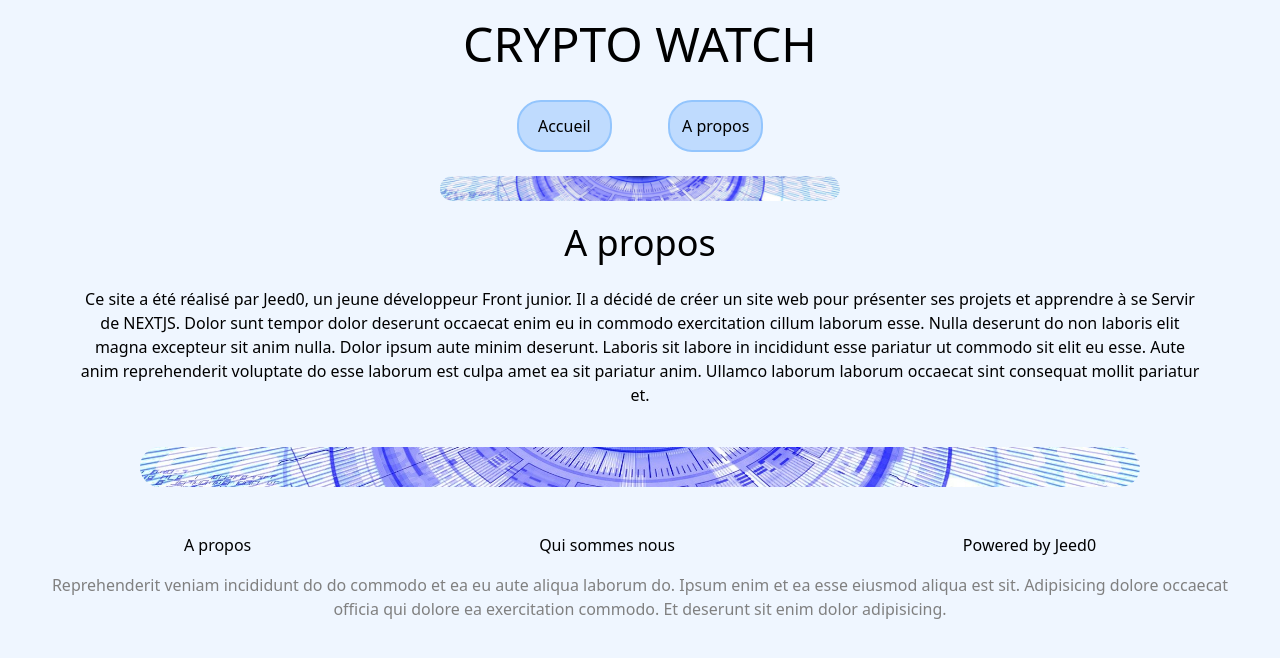
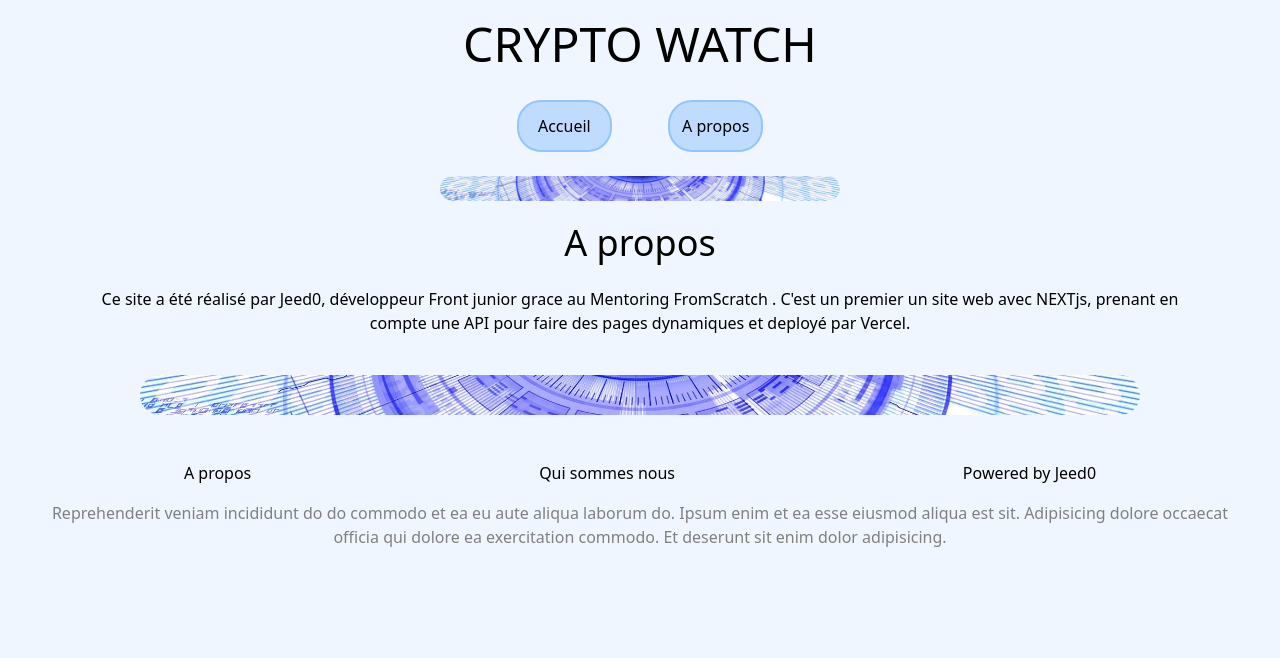
Before and after one commit to Jeed0/crypto-watch, a Next.js app: page /about in a window 1280 px wide. Shown: the top 658 px of the page. Built offline with nearby package versions, Linux system fonts and the light colour scheme.

Commit message:
mise à jour du texte

```diff
--- a/pages/about.js
+++ b/pages/about.js
@@ -6,9 +6,8 @@ export default function About() {
       <h1 className="text-4xl">A propos</h1>
       <br/>
         <p>
-            Ce site a été réalisé par Jeed0, un jeune développeur Front junior.
-            Il a décidé de créer un site web pour présenter ses projets et apprendre à se Servir de NEXTJS.
-            Dolor sunt tempor dolor deserunt occaecat enim eu in commodo exercitation cillum laborum esse. Nulla deserunt do non laboris elit magna excepteur sit anim nulla. Dolor ipsum aute minim deserunt. Laboris sit labore in incididunt esse pariatur ut commodo sit elit eu esse. Aute anim reprehenderit voluptate do esse laborum est culpa amet ea sit pariatur anim. Ullamco laborum laborum occaecat sint consequat mollit pariatur et.
+            Ce site a été réalisé par Jeed0,  développeur Front junior grace au Mentoring FromScratch .
+            C'est un premier un site web avec NEXTjs, prenant en compte une API pour faire des pages dynamiques et deployé par Vercel.
         </p>
     </Layout>
   )
```
